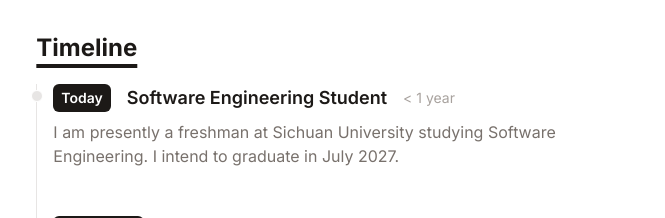
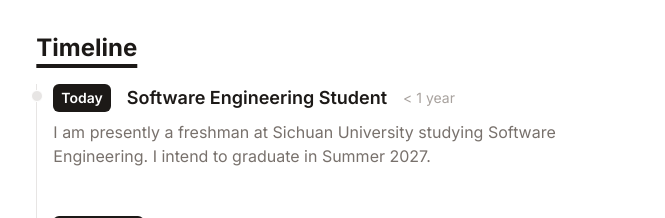
Before and after one commit to Oussama-jabrane/oussamajabrane.github.io, a React (Vite) app: page / in a window 1280 px wide. Shown: the part 1200-1418 px from the top of the page, without its empty margins (305-970 px from the left). Built offline with nearby package versions, Linux system fonts and the light colour scheme.

Commit message:
Update timeline.js

```diff
--- a/src/data/timeline.js
+++ b/src/data/timeline.js
@@ -3,7 +3,7 @@ export default [
         year: 'Today',
         title: 'Software Engineering Student',
         duration: '< 1 year',
-        details: 'I am presently a freshman at Sichuan University studying Software Engineering. I intend to graduate in July 2027.'
+        details: 'I am presently a freshman at Sichuan University studying Software Engineering. I intend to graduate in Summer 2027.'
     },
     {
         year: '2021-2022',
```
